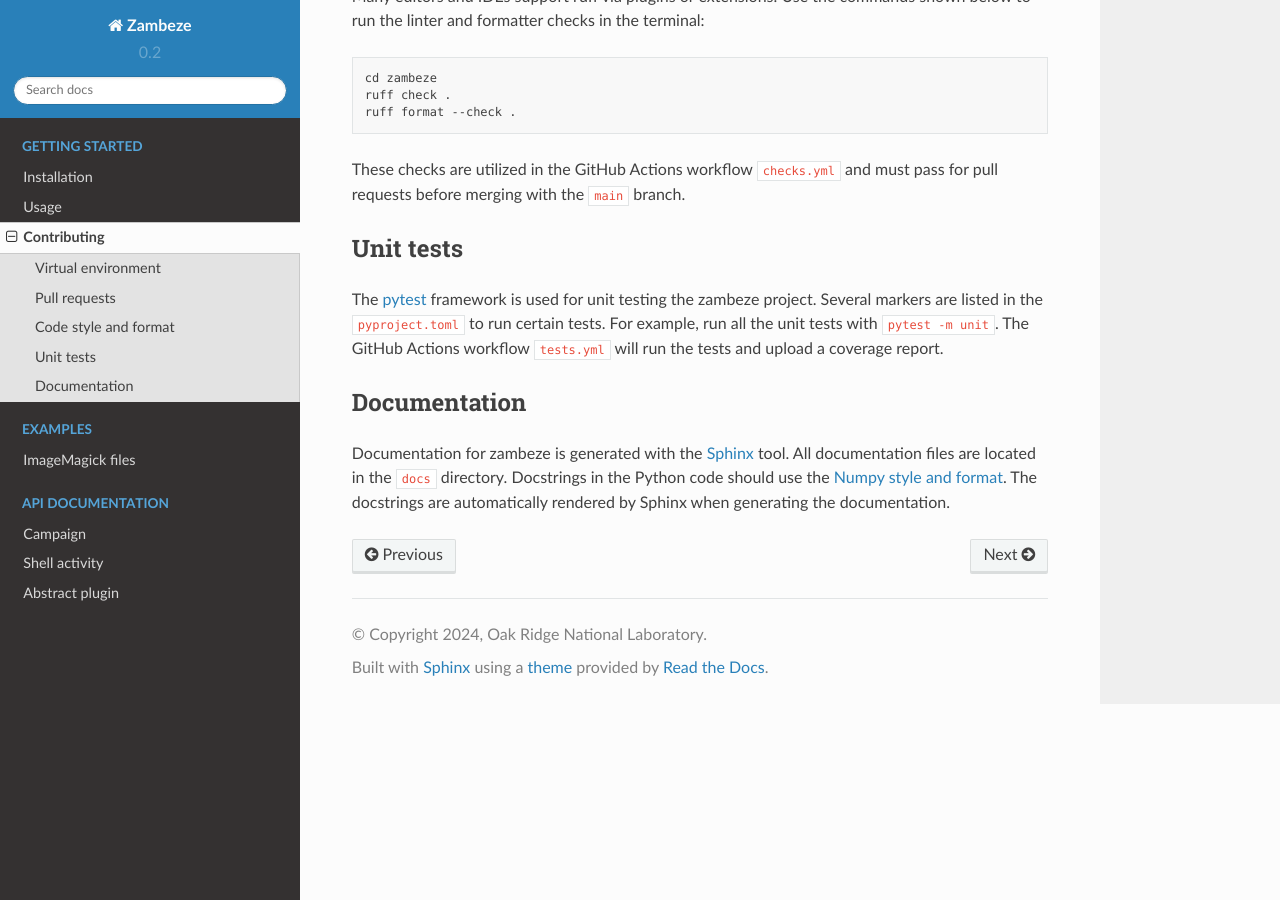
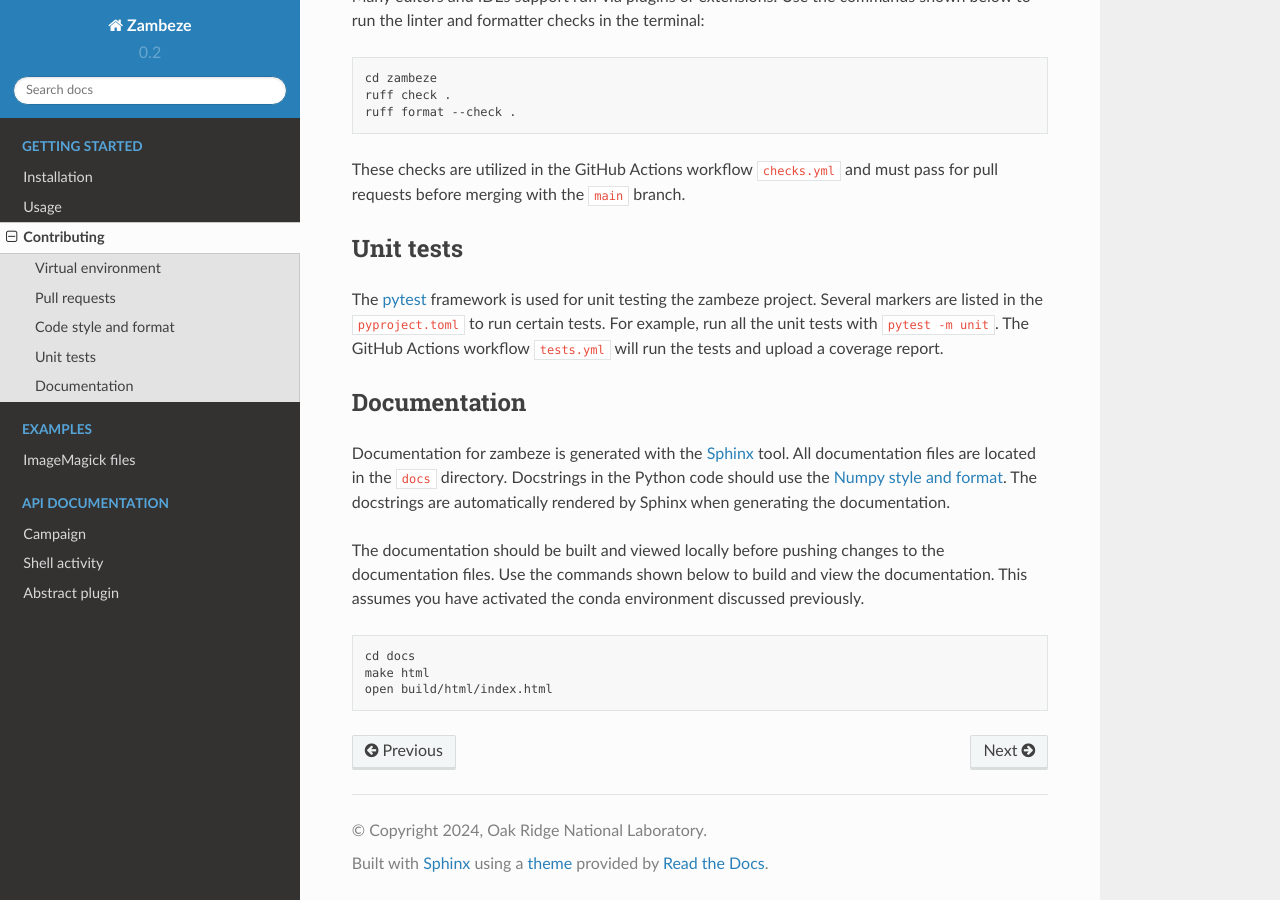
Before and after one commit to ORNL/Zambeze, a Sphinx documentation site: the page built from docs/source/get-started/contributing.rst, in a window 1280 px wide and 900 px high, scrolled down 982 px. Built offline with Sphinx 7.4.7 and the Read the Docs theme 2.0.0, drawn with Linux system fonts in a browser that asks for light colours.

Commit message:
Add commands to build and view docs

```diff
--- a/docs/source/get-started/contributing.rst
+++ b/docs/source/get-started/contributing.rst
@@ -49,3 +49,11 @@ Documentation
 -------------
 
 Documentation for zambeze is generated with the `Sphinx <https://www.sphinx-doc.org/en/master/>`__ tool. All documentation files are located in the ``docs`` directory. Docstrings in the Python code should use the `Numpy style and format <https://numpydoc.readthedocs.io/en/latest/format.html>`__. The docstrings are automatically rendered by Sphinx when generating the documentation.
+
+The documentation should be built and viewed locally before pushing changes to the documentation files. Use the commands shown below to build and view the documentation. This assumes you have activated the conda environment discussed previously.
+
+.. code:: text
+
+   cd docs
+   make html
+   open build/html/index.html
```
Also changed, not shown: CONTRIBUTING.md (+8 -0 lines).
